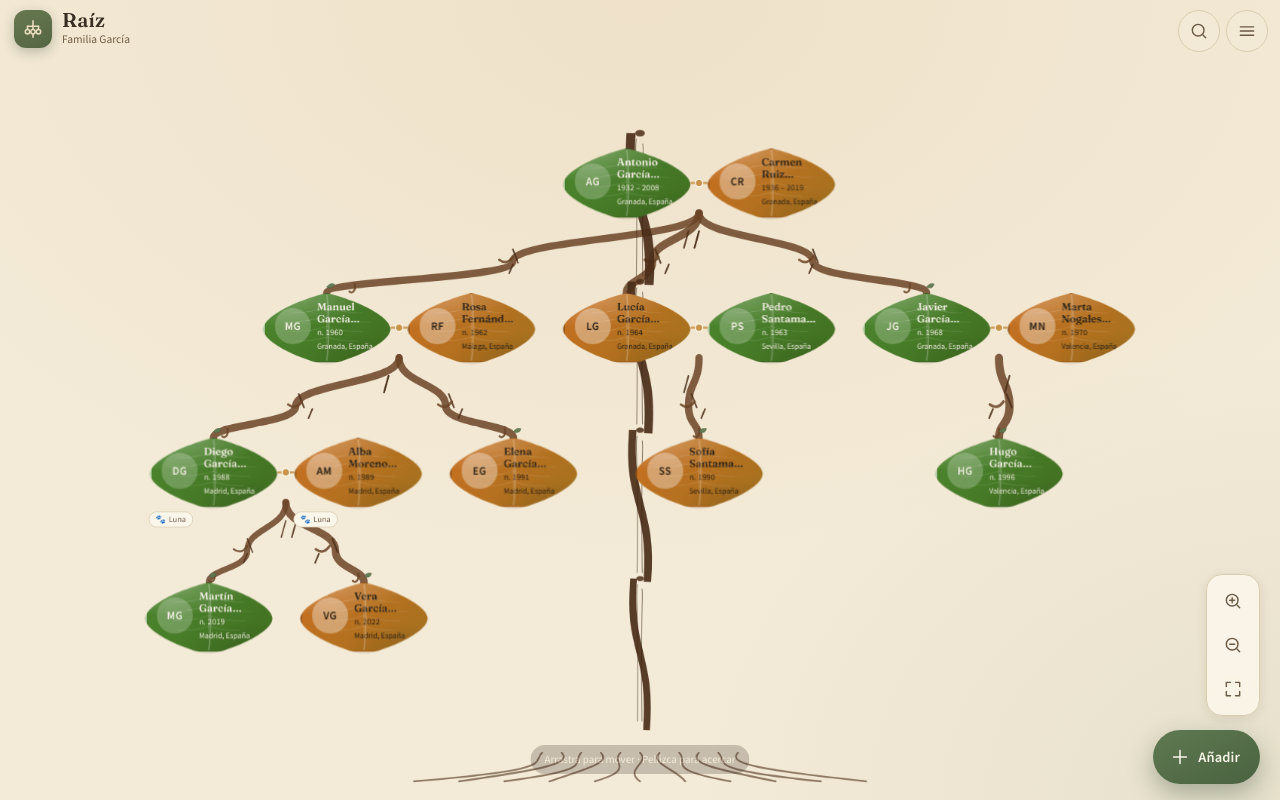
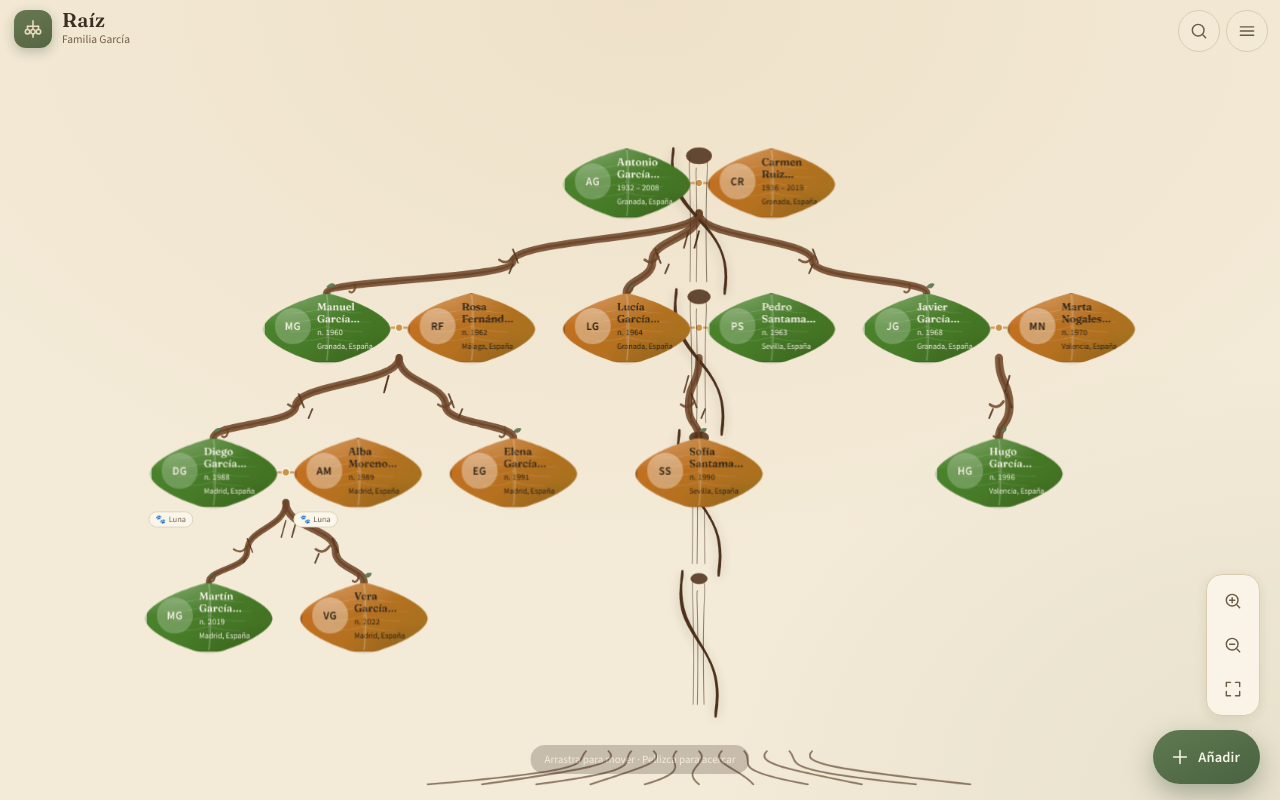
Before and after one commit to Juan-sjss/raiz-arbol-genealogico, a React (Vite) app: page / in a window 1280 px wide. Built offline with nearby package versions, Linux system fonts and the light colour scheme.

Commit message:
fix: tronco central ancho y alineado con el centro del árbol (guía de imagen)

```diff
--- a/src/components/TreeCanvas.tsx
+++ b/src/components/TreeCanvas.tsx
@@ -208,37 +208,48 @@ export function TreeCanvas({ data, selectedId, focusRequest, onSelect }: TreeCan
           ))}
           <g className="trunk-center" aria-hidden="true">
             {(() => {
-              const cx = layout.width / 2
+              // Tronco central alineado con el centro real del árbol (centroide de la 1ª fila).
+              const tops = [...layout.positions.values()]
+              const minY = Math.min(...tops.map((p) => p.y))
+              const topRow = tops.filter((p) => p.y === minY).map((p) => p.x)
+              const cx = topRow.length ? topRow.reduce((a, b) => a + b, 0) / topRow.length + CARD_W / 2 : layout.width / 2
+              const h = layout.height
               const rows = Math.max(1, layout.generations)
-              const h = layout.height
+              const baseW = 34
               const segs: Array<{ y1: number; y2: number; w: number }> = []
               for (let g = 0; g < rows; g++) {
-                const y1 = 120 + g * ((h - 160) / rows)
-                const y2 = 120 + (g + 1) * ((h - 160) / rows)
-                segs.push({ y1, y2, w: 12 - g * 1.1 })
+                const y1 = 140 + g * ((h - 200) / rows)
+                const y2 = 140 + (g + 1) * ((h - 200) / rows)
+                segs.push({ y1, y2, w: baseW - g * 4 })
               }
-              return segs.map((s, i) => (
-                <g key={i}>
+              return (
+                <>
+                  {segs.map((s, i) => (
+                    <g key={`seg-${i}`}>
                       <path
-                    d={`M ${cx - s.w} ${s.y1} C ${cx - s.w - 6} ${(s.y1 + s.y2) / 2}, ${cx + s.w + 6} ${(s.y1 + s.y2) / 2}, ${cx + s.w} ${s.y2} L ${cx + s.w} ${s.y2 + 4} C ${cx + s.w + 8} ${(s.y1 + s.y2) / 2}, ${cx - s.w - 8} ${(s.y1 + s.y2) / 2}, ${cx - s.w} ${s.y1 + 4} Z`}
+                        d={`M ${cx - s.w} ${s.y1} C ${cx - s.w - 14} ${(s.y1 + s.y2) / 2}, ${cx + s.w + 14} ${(s.y1 + s.y2) / 2}, ${cx + s.w} ${s.y2} L ${cx + s.w} ${s.y2 + 6} C ${cx + s.w + 18} ${(s.y1 + s.y2) / 2}, ${cx - s.w - 18} ${(s.y1 + s.y2) / 2}, ${cx - s.w} ${s.y1 + 6} Z`}
                         className="trunk-segment"
-                    style={{ strokeWidth: Math.max(6, s.w) }}
                       />
                       <path
-                    d={`M ${cx - s.w * 0.4} ${s.y1 + 8} c -3 10, 2 22, 0 ${Math.max(18, s.y2 - s.y1 - 16)} M ${cx + s.w * 0.3} ${s.y1 + 14} c 2 8, -2 16, 0 ${Math.max(14, s.y2 - s.y1 - 22)}`}
+                        d={`M ${cx - s.w * 0.35} ${s.y1 + 10} c -4 14, 3 28, 0 ${Math.max(20, s.y2 - s.y1 - 20)} M ${cx + s.w * 0.3} ${s.y1 + 16} c 3 10, -3 20, 0 ${Math.max(16, s.y2 - s.y1 - 26)} M ${cx - s.w * 0.1} ${s.y1 + 26} c -2 8, 2 16, 0 ${Math.max(12, s.y2 - s.y1 - 36)}`}
                         className="trunk-grain"
                       />
-                  <ellipse cx={cx} cy={s.y1} rx={s.w * 0.52} ry={s.w * 0.34} className="trunk-knot" />
+                      <ellipse cx={cx} cy={s.y1 + 10} rx={s.w * 0.5} ry={s.w * 0.32} className="trunk-knot" />
                     </g>
-              ))
-            })()}
+                  ))}
+                  {edges.childPaths.map((edge) => (
+                    <path key={`t-${edge.key}`} d={edge.d} className="edge edge-child branch-twig" style={{ strokeWidth: 3 }} />
+                  ))}
                   <path
                     d={Array.from({ length: 11 }, (_, i) => {
-                const x = layout.width * 0.5 + (i - 5) * 26
-                return `M ${x} ${layout.height - 6} c ${(i % 2 ? 1 : -1) * 14} 14, ${(i % 2 ? -1 : 1) * 22} 22, ${(i - 5) * 34} 38`
+                      const x = cx + (i - 5) * 30
+                      return `M ${x} ${h - 8} c ${(i % 2 ? 1 : -1) * 16} 16, ${(i % 2 ? -1 : 1) * 26} 24, ${(i - 5) * 42} 44`
                     }).join(' ')}
                     className="root-lines"
                   />
+                </>
+              )
+            })()}
           </g>
         </svg>
 
--- a/src/styles.css
+++ b/src/styles.css
@@ -354,8 +354,11 @@ ul {
 .trunk-segment {
   fill: var(--branch);
   stroke: var(--branch-deep);
+  stroke-width: 3;
   stroke-linecap: round;
-  opacity: 0.92;
+  stroke-linejoin: round;
+  opacity: 0.98;
+  filter: drop-shadow(0 3px 8px rgba(42, 33, 22, 0.25));
 }
 
 .trunk-grain {
```
Lines whose indentation alone changed are shown as unchanged.
